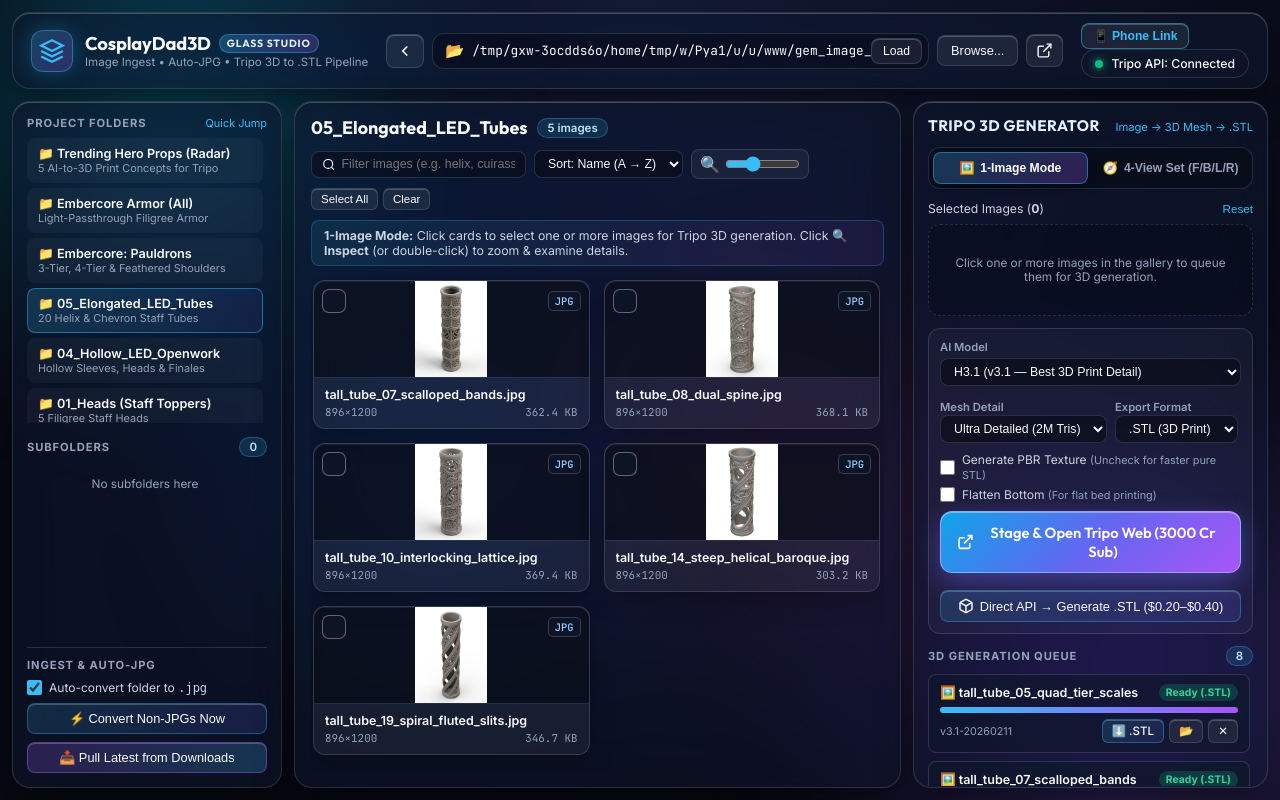
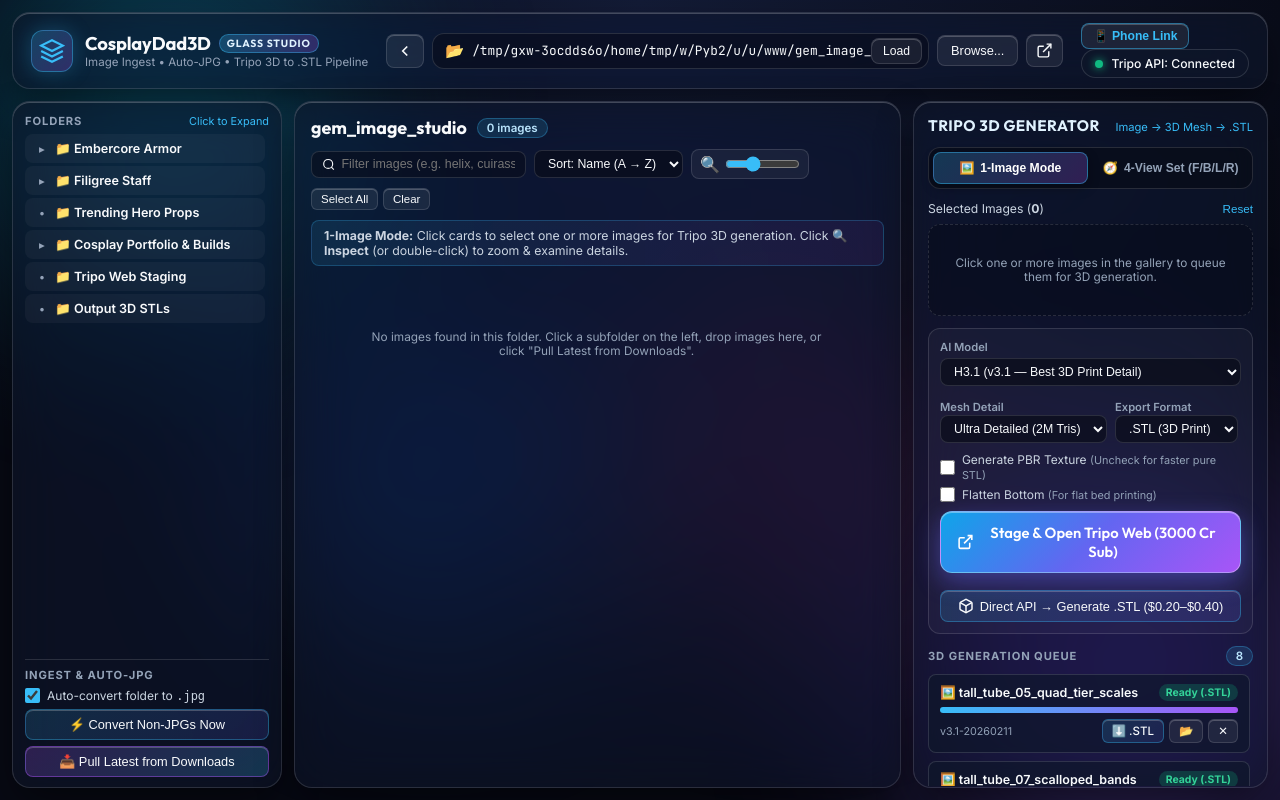
Before and after one commit to AmaryllisDaylight/CosplayDad3D, a Flask app: page / in a window 1280 px wide. Run offline with Flask 3, Linux system fonts and the light colour scheme.

Commit message:
Overhaul Glass Studio left sidebar into a single full-height expandable folder tree

```diff
--- a/gem_image_studio/app.py
+++ b/gem_image_studio/app.py
@@ -34,7 +34,7 @@ except Exception:
 UNIFIED_INBOX_DIR = os.path.join(DRIVE_ROOT, "01_Inbox_Drop")
 MW_MODELS_DIR = os.path.join(DRIVE_ROOT, "04_MakerWorld_Models")
 
-DEFAULT_FOLDER = os.path.join(BASE_DIR, "filigree staff", "05_Elongated_LED_Tubes")
+DEFAULT_FOLDER = os.path.join(BASE_DIR, "Fantasy_Weapons_and_Bracer")
 OUTPUT_STL_DIR = os.path.join(BASE_DIR, "output_stl")
 STAGING_DIR = os.path.join(BASE_DIR, "Tripo_Web_Staging")
 JOBS_FILE = os.path.join(BASE_DIR, "tripo_jobs.json")
@@ -76,20 +76,55 @@ def save_jobs():
 load_jobs()
 
 
+def _folder_has_subdirs(folder_path):
+    """Return True if folder_path has at least one visible child directory."""
+    try:
+        for e in os.scandir(folder_path):
+            if e.is_dir() and not e.name.startswith(".") and e.name not in ("__pycache__", "_originals_raw", "heic"):
+                return True
+    except Exception:
+        pass
+    return False
+
+
 def get_bookmarks():
-    """Return curated project bookmarks for quick navigation."""
+    """Return top-level project folders for the unified left-sidebar expandable tree."""
     candidates = [
         {
-            "name": "01_Inbox_Drop (Single Dropbox)",
+            "name": "01_Inbox_Drop (Dropbox)",
             "subtitle": "Unified Drive Drop Zone (!cosplaydad3d)",
             "icon": "inbox",
             "path": UNIFIED_INBOX_DIR,
         },
         {
-            "name": "04_MakerWorld_Models (MW_01–29)",
-            "subtitle": "280k Decimated STLs & Clay Renders",
+            "name": "04_MakerWorld_Models",
+            "subtitle": "MW_01–MW_29+ STLs & Renders",
             "icon": "box",
             "path": MW_MODELS_DIR,
+        },
+        {
+            "name": "02_Ready_To_Post (IG)",
+            "subtitle": "Active Instagram & MakerWorld Batches",
+            "icon": "folder",
+            "path": os.path.join(DRIVE_ROOT, "02_Ready_To_Post"),
+        },
+        {
+            "name": "05_Concept_Vault",
+            "subtitle": "Concept Vault & Lookbooks",
+            "icon": "folder",
+            "path": os.path.join(DRIVE_ROOT, "05_Concept_Vault_And_Lookbooks"),
+        },
+        {
+            "name": "Embercore Armor",
+            "subtitle": "Cuirass, Pauldrons, Bracers & Tassets",
+            "icon": "shield",
+            "path": os.path.join(BASE_DIR, "Embercore Armor"),
+        },
+        {
+            "name": "Filigree Staff",
+            "subtitle": "Heads, Shafts, Finales & LED Tubes",
+            "icon": "sparkles",
+            "path": os.path.join(BASE_DIR, "filigree staff"),
         },
         {
             "name": "Fantasy Weapons & Bracer",
@@ -104,86 +139,20 @@ def get_bookmarks():
             "path": os.path.join(BASE_DIR, "Holiday_Ornaments"),
         },
         {
-            "name": "Trending Hero Props (Radar)",
+            "name": "Trending Hero Props",
             "subtitle": "5 AI-to-3D Print Concepts for Tripo",
             "icon": "sparkles",
             "path": os.path.join(BASE_DIR, "Trending_Hero_Props"),
         },
         {
-            "name": "Embercore Armor (All)",
-            "subtitle": "Light-Passthrough Filigree Armor",
-            "icon": "shield",
-            "path": os.path.join(BASE_DIR, "Embercore Armor"),
-        },
-        {
-            "name": "Embercore: Cuirass / Chest",
-            "subtitle": "Skull & Corset Openwork 4-Views",
-            "icon": "shield",
-            "path": os.path.join(BASE_DIR, "Embercore Armor", "01_Cuirass_Chest_Armor"),
-        },
-        {
-            "name": "Embercore: Pauldrons",
-            "subtitle": "3-Tier, 4-Tier & Feathered Shoulders",
-            "icon": "shield",
-            "path": os.path.join(BASE_DIR, "Embercore Armor", "02_Pauldrons_Shoulders"),
-        },
-        {
-            "name": "Embercore: Bracers",
-            "subtitle": "Single-Sided Forearm 4-View & Variants",
-            "icon": "shield",
-            "path": os.path.join(BASE_DIR, "Embercore Armor", "03_Bracers_Forearms"),
-        },
-        {
-            "name": "Embercore: Tassets & Shields",
-            "subtitle": "Openwork Skull Tasset & Shield Plates",
-            "icon": "shield",
-            "path": os.path.join(BASE_DIR, "Embercore Armor", "04_Tassets_and_Shields"),
-        },
-        {
-            "name": "05_Elongated_LED_Tubes",
-            "subtitle": "20 Helix & Chevron Staff Tubes",
-            "icon": "sparkles",
-            "path": os.path.join(BASE_DIR, "filigree staff", "05_Elongated_LED_Tubes"),
-        },
-        {
-            "name": "04_Hollow_LED_Openwork",
-            "subtitle": "Hollow Sleeves, Heads & Finales",
-            "icon": "sun",
-            "path": os.path.join(BASE_DIR, "filigree staff", "04_Hollow_LED_Openwork"),
-        },
-        {
-            "name": "01_Heads (Staff Toppers)",
-            "subtitle": "5 Filigree Staff Heads",
-            "icon": "crown",
-            "path": os.path.join(BASE_DIR, "filigree staff", "01_Heads"),
-        },
-        {
-            "name": "02_Shaft_Sections",
-            "subtitle": "15 Modular Shaft Segments",
-            "icon": "layers",
-            "path": os.path.join(BASE_DIR, "filigree staff", "02_Shaft_Sections"),
-        },
-        {
-            "name": "03_Finales (Butt Caps)",
-            "subtitle": "5 Staff Base Finales",
-            "icon": "anchor",
-            "path": os.path.join(BASE_DIR, "filigree staff", "03_Finales"),
-        },
-        {
-            "name": "Filigree Staff Root",
-            "subtitle": "Master Staff Project Folder",
-            "icon": "folder",
-            "path": os.path.join(BASE_DIR, "filigree staff"),
-        },
-        {
             "name": "Cosplay Portfolio & Builds",
-            "subtitle": "30 Workshop Photos & Concepts",
+            "subtitle": "Workshop Photos & Concepts",
             "icon": "folder",
             "path": os.path.join(BASE_DIR, "Cosplay Portfolio & Builds"),
         },
         {
             "name": "Tripo Web Staging",
-            "subtitle": "Staged Batches for Web Studio (3000 Cr)",
+            "subtitle": "Staged Batches for Web Studio",
             "icon": "inbox",
             "path": STAGING_DIR,
         },
@@ -200,7 +169,31 @@ def get_bookmarks():
             "path": DOWNLOADS_DIR,
         },
     ]
-    return [c for c in candidates if os.path.exists(c["path"])]
+
+    # Also auto-include any other user-created top-level folder in BASE_DIR
+    known_paths = {os.path.normcase(os.path.abspath(c["path"])) for c in candidates}
+    skip_dirs = {"static", "templates", "__pycache__", "_originals_raw", "heic"}
+    try:
+        for entry in sorted(os.scandir(BASE_DIR), key=lambda e: e.name.lower()):
+            if entry.is_dir() and not entry.name.startswith(".") and entry.name not in skip_dirs:
+                norm_p = os.path.normcase(os.path.abspath(entry.path))
+                if norm_p not in known_paths:
+                    candidates.append({
+                        "name": entry.name,
+                        "subtitle": "Project Folder",
+                        "icon": "folder",
+                        "path": entry.path,
+                    })
+                    known_paths.add(norm_p)
+    except Exception:
+        pass
+
+    result = []
+    for c in candidates:
+        if os.path.exists(c["path"]):
+            c["has_subdirs"] = _folder_has_subdirs(c["path"])
+            result.append(c)
+    return result
 
 
 def convert_single_file_to_jpg(src_path, archive_original=True):
@@ -306,6 +299,7 @@ def api_browse():
                 "name": entry.name,
                 "path": entry.path,
                 "image_count": img_count,
+                "has_subdirs": _folder_has_subdirs(entry.path),
             })
         elif entry.is_file():
             ext = os.path.splitext(entry.name)[1].lower()
--- a/gem_image_studio/static/app.js
+++ b/gem_image_studio/static/app.js
@@ -6,6 +6,7 @@ const state = {
   filteredImages: [],
   subdirs: [],
   bookmarks: [],
+  expandedFolders: new Map(), // normPath -> Array of subdirs
   mode: "single", // 'single' | 'multiview'
   selectedPaths: new Set(),
   fourViewSlots: {
@@ -114,6 +115,10 @@ function imageApiUrl(filePath) {
   return `/api/image?path=${encodeURIComponent(filePath)}`;
 }
 
+function normPath(p) {
+  return (p || "").replace(/\//g, "\\").replace(/\\+$/, "").toLowerCase();
+}
+
 // 1. Load Bookmarks & Balance
 async function loadBookmarks() {
   try {
@@ -126,21 +131,121 @@ async function loadBookmarks() {
   }
 }
 
+function renderSubdirBranch(subdirs, parentContainer) {
+  const childrenWrap = document.createElement("div");
+  childrenWrap.className = "tree-children";
+
+  subdirs.forEach((sub) => {
+    const subNorm = normPath(sub.path);
+    const curNorm = normPath(state.currentFolder);
+    const isActive = curNorm === subNorm;
+    const isExpanded = state.expandedFolders.has(subNorm);
+    const hasSubdirs = Boolean(sub.has_subdirs) || isExpanded;
+
+    const nodeWrap = document.createElement("div");
+    nodeWrap.className = "tree-node";
+
+    const item = document.createElement("div");
+    item.className = `subfolder-item ${isActive ? "active" : ""} ${isExpanded ? "expanded" : ""}`;
+    item.title = sub.path;
+    const chevronChar = hasSubdirs ? (isExpanded ? "▾" : "▸") : "•";
+    const folderIcon = isExpanded || isActive ? "📂" : "📁";
+
+    item.innerHTML = `
+      <div class="tree-row-left">
+        <span class="tree-chevron">${chevronChar}</span>
+        <span class="subfolder-name">${folderIcon} ${sub.name}</span>
+      </div>
+      <span class="count-pill">${sub.image_count}</span>
+    `;
+
+    item.addEventListener("click", (e) => {
+      e.stopPropagation();
+      handleTreeFolderClick(sub.path, hasSubdirs);
+    });
+
+    nodeWrap.appendChild(item);
+
+    if (isExpanded) {
+      const grandChildren = state.expandedFolders.get(subNorm) || [];
+      if (grandChildren.length > 0) {
+        renderSubdirBranch(grandChildren, nodeWrap);
+      }
+    }
+
+    childrenWrap.appendChild(nodeWrap);
+  });
+
+  parentContainer.appendChild(childrenWrap);
+}
+
 function renderBookmarks() {
+  if (!els.bookmarksList) return;
   els.bookmarksList.innerHTML = "";
+  const curNorm = normPath(state.currentFolder);
+
   state.bookmarks.forEach((bm) => {
+    const bmNorm = normPath(bm.path);
+    const isActive = curNorm === bmNorm;
+    const isAncestor = curNorm.startsWith(bmNorm + "\\");
+    const isExpanded = state.expandedFolders.has(bmNorm);
+    const hasSubdirs = Boolean(bm.has_subdirs) || isExpanded;
+
+    const nodeWrap = document.createElement("div");
+    nodeWrap.className = "tree-node";
+
     const div = document.createElement("div");
-    const isActive =
-      state.currentFolder &&
-      state.currentFolder.toLowerCase() === bm.path.toLowerCase();
-    div.className = `bookmark-item ${isActive ? "active" : ""}`;
+    div.className = `bookmark-item ${isActive ? "active" : ""} ${isAncestor ? "active-ancestor" : ""} ${isExpanded ? "expanded" : ""}`;
+    div.title = bm.subtitle ? `${bm.subtitle}\n${bm.path}` : bm.path;
+
+    const chevronChar = hasSubdirs ? (isExpanded ? "▾" : "▸") : "•";
+    const folderIcon = isExpanded || isActive || isAncestor ? "📂" : "📁";
+
     div.innerHTML = `
-      <span class="bookmark-title">📁 ${bm.name}</span>
-      <span class="bookmark-sub">${bm.subtitle}</span>
+      <div class="tree-row-left">
+        <span class="tree-chevron">${chevronChar}</span>
+        <span class="bookmark-title">${folderIcon} ${bm.name}</span>
+      </div>
     `;
-    div.addEventListener("click", () => browseFolder(bm.path));
-    els.bookmarksList.appendChild(div);
+
+    div.addEventListener("click", () => {
+      handleTreeFolderClick(bm.path, hasSubdirs);
+    });
+
+    nodeWrap.appendChild(div);
+
+    if (isExpanded) {
+      const childSubdirs = state.expandedFolders.get(bmNorm) || [];
+      if (childSubdirs.length > 0) {
+        renderSubdirBranch(childSubdirs, nodeWrap);
+      }
+    }
+
+    els.bookmarksList.appendChild(nodeWrap);
   });
+}
+
+async function handleTreeFolderClick(folderPath, hasSubdirs) {
+  const targetNorm = normPath(folderPath);
+  const curNorm = normPath(state.currentFolder);
+  const isExpanded = state.expandedFolders.has(targetNorm);
+
+  // If this folder is already expanded, clicking it collapses its subfolder branch
+  if (isExpanded) {
+    for (const key of Array.from(state.expandedFolders.keys())) {
+      if (key === targetNorm || key.startsWith(targetNorm + "\\")) {
+        state.expandedFolders.delete(key);
+      }
+    }
+    if (curNorm === targetNorm) {
+      renderBookmarks();
+      return;
+    }
+    await browseFolder(folderPath, { expandClicked: false });
+    return;
+  }
+
+  await browseFolder(folderPath, { expandClicked: true });
 }
 
 async function refreshTripoBalance() {
@@ -158,7 +263,7 @@ async function refreshTripoBalance() {
 }
 
 // 2. Browse Folder
-async function browseFolder(folderPath) {
+async function browseFolder(folderPath, opts = {}) {
   const autoConv = els.chkAutoConvert.checked;
   const url = `/api/browse?path=${encodeURIComponent(folderPath || "")}&auto_convert=${autoConv}`;
   try {
@@ -173,6 +278,20 @@ async function browseFolder(folderPath) {
     state.parentFolder = data.parent_folder;
     state.images = data.images || [];
     state.subdirs = data.subdirs || [];
+
+    const curNorm = normPath(state.currentFolder);
+    if (opts.expandClicked) {
+      if (state.subdirs.length > 0) {
+        state.expandedFolders.set(curNorm, state.subdirs);
+      }
+    } else if (state.expandedFolders.has(curNorm)) {
+      // Refresh subdirs if already expanded
+      if (state.subdirs.length > 0) {
+        state.expandedFolders.set(curNorm, state.subdirs);
+      } else {
+        state.expandedFolders.delete(curNorm);
+      }
+    }
 
     els.pathInput.value = state.currentFolder;
     els.folderTitle.textContent = data.folder_name;
@@ -196,32 +315,10 @@ async function browseFolder(folderPath) {
     }
 
     renderBookmarks();
-    renderSubfolders();
     applyFiltersAndRenderGallery();
   } catch (err) {
     showToast(`⚠️ Error loading folder: ${err.message}`);
   }
-}
-
-function renderSubfolders() {
-  els.subfoldersList.innerHTML = "";
-  els.subfolderCount.textContent = state.subdirs.length;
-
-  if (state.subdirs.length === 0) {
-    els.subfoldersList.innerHTML = `<div class="empty-slot-hint">No subfolders here</div>`;
-    return;
-  }
-
-  state.subdirs.forEach((sub) => {
-    const item = document.createElement("div");
-    item.className = "subfolder-item";
-    item.innerHTML = `
-      <span>📂 ${sub.name}</span>
-      <span class="count-pill">${sub.image_count}</span>
-    `;
-    item.addEventListener("click", () => browseFolder(sub.path));
-    els.subfoldersList.appendChild(item);
-  });
 }
 
 // 3. Filter, Sort & Render Gallery
--- a/gem_image_studio/static/style.css
+++ b/gem_image_studio/static/style.css
@@ -332,20 +332,22 @@ body {
 .sidebar-left {
   display: flex;
   flex-direction: column;
-  padding: 14px;
-  gap: 14px;
+  padding: 12px 12px 10px 12px;
+  gap: 10px;
   overflow: hidden;
 }
 
 .panel-section {
   display: flex;
   flex-direction: column;
-  gap: 8px;
-}
-
-.subfolders-section {
+  gap: 6px;
+}
+
+.folder-tree-section {
   flex: 1;
   min-height: 0;
+  display: flex;
+  flex-direction: column;
 }
 
 .section-header {
@@ -367,23 +369,33 @@ body {
 }
 
 .bookmarks-list {
-  display: flex;
-  flex-direction: column;
-  gap: 5px;
-  max-height: 285px;
+  flex: 1;
+  min-height: 0;
+  display: flex;
+  flex-direction: column;
+  gap: 3px;
   overflow-y: auto;
   padding-right: 4px;
 }
 
+.tree-node {
+  display: flex;
+  flex-direction: column;
+  gap: 2px;
+}
+
 .bookmark-item {
   display: flex;
-  flex-direction: column;
-  padding: 7px 10px;
+  align-items: center;
+  justify-content: space-between;
+  gap: 6px;
+  padding: 6px 9px;
   border-radius: var(--radius-sm);
   background: rgba(255, 255, 255, 0.04);
   border: 1px solid transparent;
   cursor: pointer;
-  transition: all 0.16s ease;
+  transition: all 0.14s ease;
+  user-select: none;
 }
 
 .bookmark-item:hover {
@@ -392,8 +404,37 @@ body {
 }
 
 .bookmark-item.active {
-  background: linear-gradient(90deg, rgba(56, 189, 248, 0.18), rgba(99, 102, 241, 0.10));
-  border-color: rgba(56, 189, 248, 0.45);
+  background: linear-gradient(90deg, rgba(56, 189, 248, 0.22), rgba(99, 102, 241, 0.12));
+  border-color: rgba(56, 189, 248, 0.55);
+}
+
+.bookmark-item.active-ancestor {
+  border-color: rgba(56, 189, 248, 0.28);
+  background: rgba(56, 189, 248, 0.07);
+}
+
+.tree-row-left {
+  display: flex;
+  align-items: center;
+  gap: 6px;
+  min-width: 0;
+  flex: 1;
+}
+
+.tree-chevron {
+  width: 14px;
+  font-size: 0.72rem;
+  color: var(--text-muted);
+  display: inline-flex;
+  align-items: center;
+  justify-content: center;
+  flex-shrink: 0;
+  transition: transform 0.15s ease, color 0.15s ease;
+}
+
+.bookmark-item:hover .tree-chevron,
+.bookmark-item.expanded .tree-chevron {
+  color: var(--accent-cyan);
 }
 
 .bookmark-title {
@@ -405,31 +446,30 @@ body {
   text-overflow: ellipsis;
 }
 
-.bookmark-sub {
-  font-size: 0.68rem;
-  color: var(--text-muted);
-}
-
-.subfolders-list {
-  flex: 1;
-  overflow-y: auto;
-  display: flex;
-  flex-direction: column;
-  gap: 5px;
-  padding-right: 4px;
+.tree-children {
+  display: flex;
+  flex-direction: column;
+  gap: 2px;
+  margin-left: 13px;
+  padding-left: 8px;
+  border-left: 1px solid rgba(56, 189, 248, 0.28);
+  margin-top: 2px;
+  margin-bottom: 3px;
 }
 
 .subfolder-item {
   display: flex;
   align-items: center;
   justify-content: space-between;
-  padding: 6px 10px;
+  gap: 6px;
+  padding: 5px 8px;
   border-radius: var(--radius-sm);
-  background: rgba(255, 255, 255, 0.035);
-  border: 1px solid rgba(255, 255, 255, 0.06);
-  font-size: 0.78rem;
+  background: rgba(255, 255, 255, 0.025);
+  border: 1px solid rgba(255, 255, 255, 0.04);
+  font-size: 0.76rem;
   cursor: pointer;
-  transition: all 0.15s;
+  transition: all 0.14s ease;
+  user-select: none;
 }
 
 .subfolder-item:hover {
@@ -437,9 +477,23 @@ body {
   border-color: rgba(56, 189, 248, 0.35);
 }
 
+.subfolder-item.active {
+  background: linear-gradient(90deg, rgba(56, 189, 248, 0.24), rgba(99, 102, 241, 0.14));
+  border-color: rgba(56, 189, 248, 0.6);
+  font-weight: 600;
+}
+
+.subfolder-name {
+  white-space: nowrap;
+  overflow: hidden;
+  text-overflow: ellipsis;
+  color: var(--text-primary);
+}
+
 .ingest-section {
   border-top: 1px solid var(--glass-border);
-  padding-top: 10px;
+  padding-top: 8px;
+  flex-shrink: 0;
 }
 
 /* Center Gallery Section */
--- a/gem_image_studio/templates/index.html
+++ b/gem_image_studio/templates/index.html
@@ -7,7 +7,7 @@
   <link rel="preconnect" href="https://fonts.googleapis.com">
   <link rel="preconnect" href="https://fonts.gstatic.com" crossorigin>
   <link href="https://fonts.googleapis.com/css2?family=Inter:wght@400;500;600;700&family=JetBrains+Mono:wght@400;500;600&family=Outfit:wght@500;600;700;800&display=swap" rel="stylesheet">
-  <link rel="stylesheet" href="/static/style.css" />
+  <link rel="stylesheet" href="/static/style.css?v=3" />
 </head>
 <body>
   <!-- Ambient Background Orbs for Glassmorphism Depth -->
@@ -88,25 +88,15 @@
 
   <!-- Main 3-Column Glass Workspace -->
   <main class="workspace-grid">
-    <!-- Left Column: Bookmarks & Subfolders -->
+    <!-- Left Column: Full-Height Expandable Folder Tree -->
     <aside class="sidebar-left glass-panel">
-      <div class="panel-section">
+      <div class="panel-section folder-tree-section">
         <div class="section-header">
-          <h3>PROJECT FOLDERS</h3>
-          <span class="section-hint">Quick Jump</span>
+          <h3>FOLDERS</h3>
+          <span class="section-hint">Click to Expand</span>
         </div>
         <div id="bookmarks-list" class="bookmarks-list">
-          <!-- Populated dynamically -->
-        </div>
-      </div>
-
-      <div class="panel-section subfolders-section">
-        <div class="section-header">
-          <h3>SUBFOLDERS</h3>
-          <span id="subfolder-count" class="count-pill">0</span>
-        </div>
-        <div id="subfolders-list" class="subfolders-list">
-          <!-- Populated dynamically -->
+          <!-- Populated dynamically as a single expandable folder tree -->
         </div>
       </div>
 
@@ -444,6 +434,6 @@
   <!-- Toast Notification Container -->
   <div id="toast-container" class="toast-container"></div>
 
-  <script src="/static/app.js"></script>
+  <script src="/static/app.js?v=3"></script>
 </body>
 </html>
```
